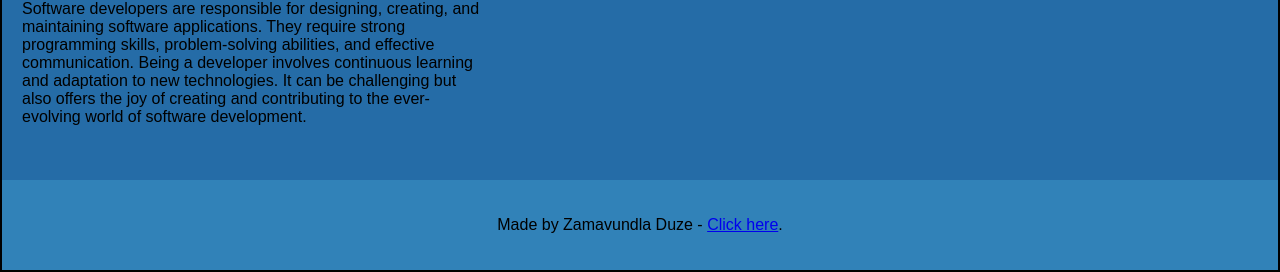
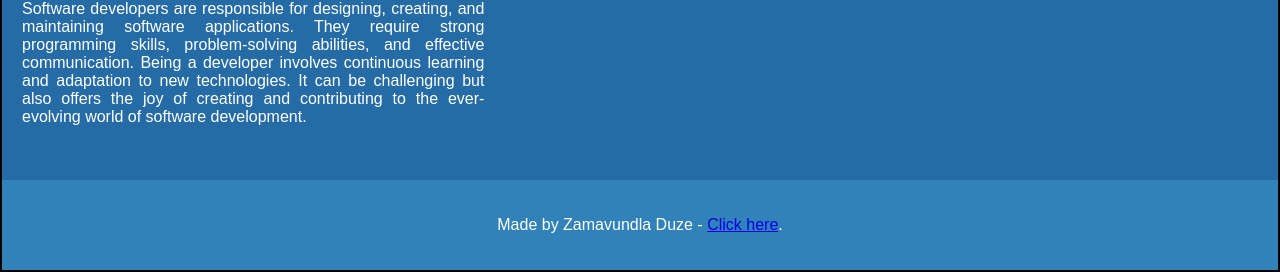
Before and after one commit to Zamavundla/alx_html_css, a plain HTML site: page css_basic/index.html in a window 1280 px wide. Shown: the part 1711-1983 px from the top of the page. Drawn offline with Linux system fonts and the light colour scheme.

Commit message:
Final Commit

```diff
--- a/css_basic/styles.css
+++ b/css_basic/styles.css
@@ -34,6 +34,8 @@ body, main {
     background-color: #256ca7;
     flex: 2;
     overflow-y: auto;
+    text-align: justify; /* Align text to justify */
+    color: #ffffff; /* Set text color to white */
   }
 
   aside {
@@ -42,10 +44,13 @@ body, main {
     background-color: #256ca7;
     flex: 1;
     overflow-y: auto;
+    text-align: justify; /* Align text to justify */
+    color: #ffffff; /* Set text color to white */
   }
 
   footer {
     padding: 20px;
     text-align: center;
     background-color: #3182b8;
+    color: #ffffff; /* Set text color to white */
   }
```
Also changed, not shown: 1 other file.
